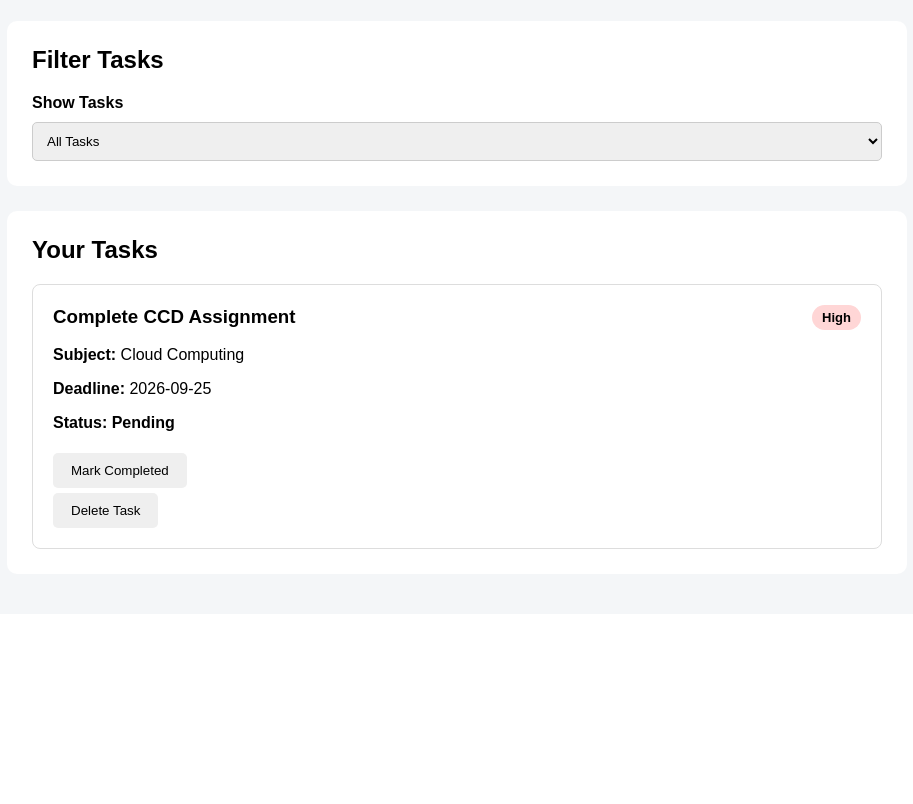
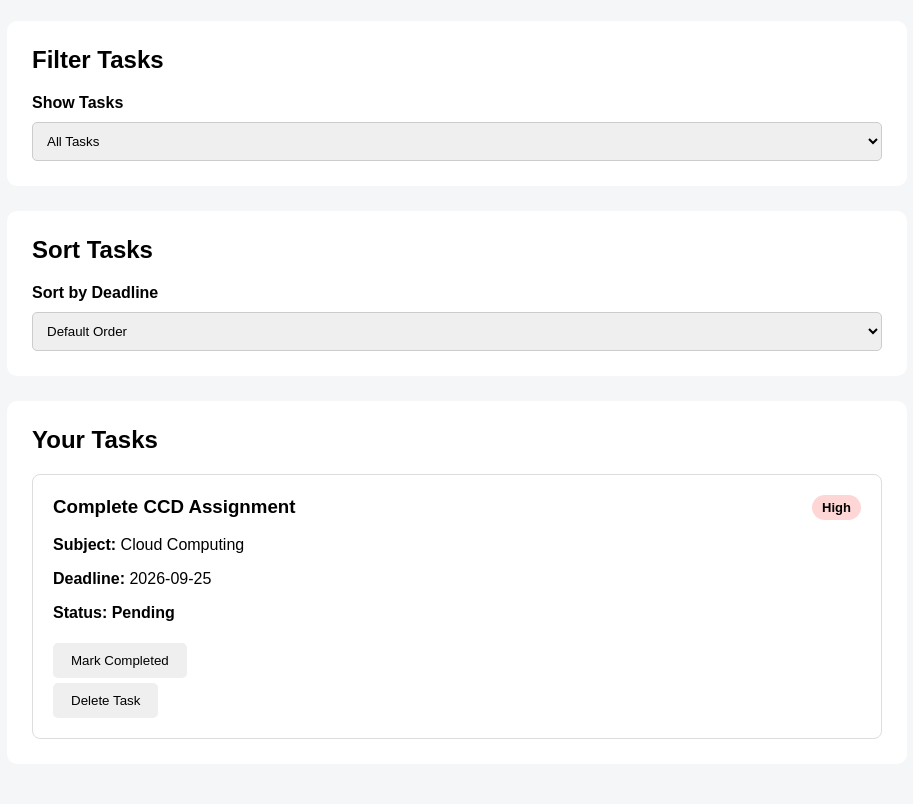
Before and after one commit to bhujbalpayal944-beep/student-task-management-system, a Flask app: page / in a window 1280 px wide. Shown: the part 1068-1872 px from the top of the page, without its empty margins (183-1096 px from the left). Before the commit the page ends 1617 px from the top, so only its background shows below. Run offline with Flask 3, Linux system fonts and the light colour scheme.

Commit message:
feat: add deadline sorting

```diff
--- a/app.py
+++ b/app.py
@@ -19,6 +19,7 @@ tasks = [
 def home():
     filter_status = request.args.get("status", "All")
     search_query = request.args.get("search", "").strip().lower()
+    sort_order = request.args.get("sort", "none")
 
     if filter_status == "Pending":
         filtered_tasks = [
@@ -33,7 +34,7 @@ def home():
             task for task in tasks if task["priority"] == "High"
         ]
     else:
-        filtered_tasks = tasks
+        filtered_tasks = tasks.copy()
 
     # Search tasks by task name or subject
     if search_query:
@@ -42,6 +43,15 @@ def home():
             if search_query in task["task"].lower()
             or search_query in task["subject"].lower()
         ]
+
+    # Sort tasks by deadline
+    if sort_order == "earliest":
+        filtered_tasks.sort(key=lambda task: task["deadline"])
+    elif sort_order == "latest":
+        filtered_tasks.sort(
+            key=lambda task: task["deadline"],
+            reverse=True
+        )
 
     total_tasks = len(tasks)
 
@@ -62,6 +72,7 @@ def home():
         tasks=filtered_tasks,
         current_filter=filter_status,
         search_query=search_query,
+        sort_order=sort_order,
         total_tasks=total_tasks,
         completed_tasks=completed_tasks,
         pending_tasks=pending_tasks,
--- a/static/style.css
+++ b/static/style.css
@@ -192,3 +192,19 @@ button {
 .search-section button {
     width: 100%;
 }
+/* Task Sorting */
+
+.sort-section {
+    background: white;
+    padding: 25px;
+    margin-bottom: 25px;
+    border-radius: 10px;
+}
+
+.sort-section h2 {
+    margin-top: 0;
+}
+
+.sort-section select {
+    margin-top: 5px;
+}
--- a/templates/index.html
+++ b/templates/index.html
@@ -128,7 +128,9 @@
 
             <form action="/" method="GET">
 
-                <label for="search">Search by Task Name or Subject</label>
+                <label for="search">
+                    Search by Task Name or Subject
+                </label>
 
                 <input
                     type="text"
@@ -142,6 +144,12 @@
                     type="hidden"
                     name="status"
                     value="{{ current_filter }}"
+                >
+
+                <input
+                    type="hidden"
+                    name="sort"
+                    value="{{ sort_order }}"
                 >
 
                 <button type="submit">
@@ -160,7 +168,9 @@
 
             <form action="/" method="GET">
 
-                <label for="status">Show Tasks</label>
+                <label for="status">
+                    Show Tasks
+                </label>
 
                 <select
                     id="status"
@@ -197,6 +207,69 @@
                     </option>
 
                 </select>
+
+                <input
+                    type="hidden"
+                    name="search"
+                    value="{{ search_query }}"
+                >
+
+                <input
+                    type="hidden"
+                    name="sort"
+                    value="{{ sort_order }}"
+                >
+
+            </form>
+
+        </section>
+
+
+        <!-- Task Sorting -->
+        <section class="sort-section">
+
+            <h2>Sort Tasks</h2>
+
+            <form action="/" method="GET">
+
+                <label for="sort">
+                    Sort by Deadline
+                </label>
+
+                <select
+                    id="sort"
+                    name="sort"
+                    onchange="this.form.submit()"
+                >
+
+                    <option
+                        value="none"
+                        {% if sort_order == "none" %}selected{% endif %}
+                    >
+                        Default Order
+                    </option>
+
+                    <option
+                        value="earliest"
+                        {% if sort_order == "earliest" %}selected{% endif %}
+                    >
+                        Earliest Deadline First
+                    </option>
+
+                    <option
+                        value="latest"
+                        {% if sort_order == "latest" %}selected{% endif %}
+                    >
+                        Latest Deadline First
+                    </option>
+
+                </select>
+
+                <input
+                    type="hidden"
+                    name="status"
+                    value="{{ current_filter }}"
+                >
 
                 <input
                     type="hidden"
```
Also changed, not shown: test_app.py (+43 -0 lines).
